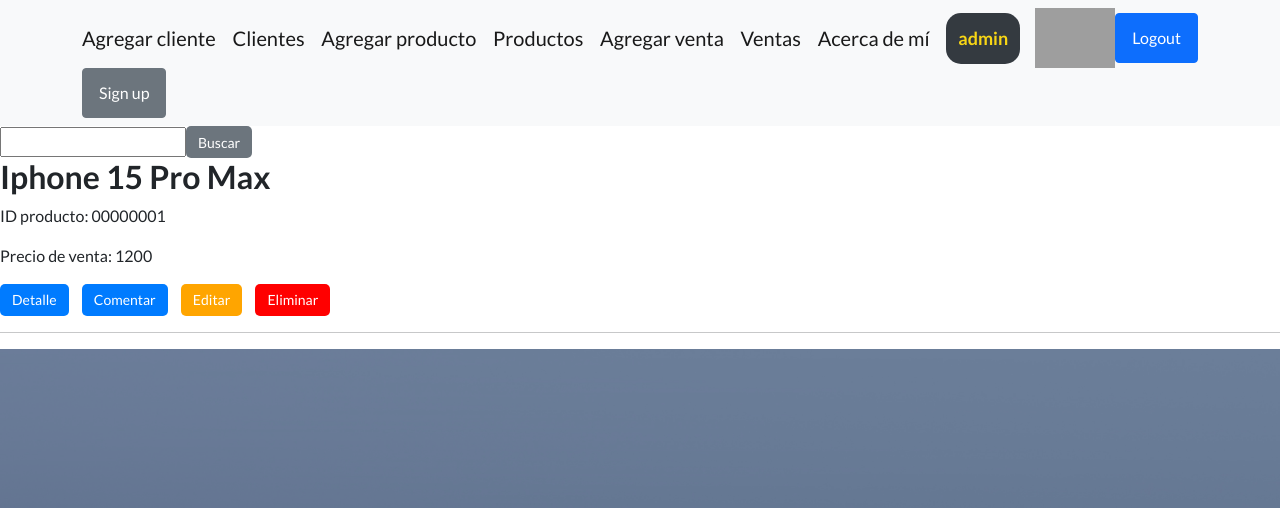
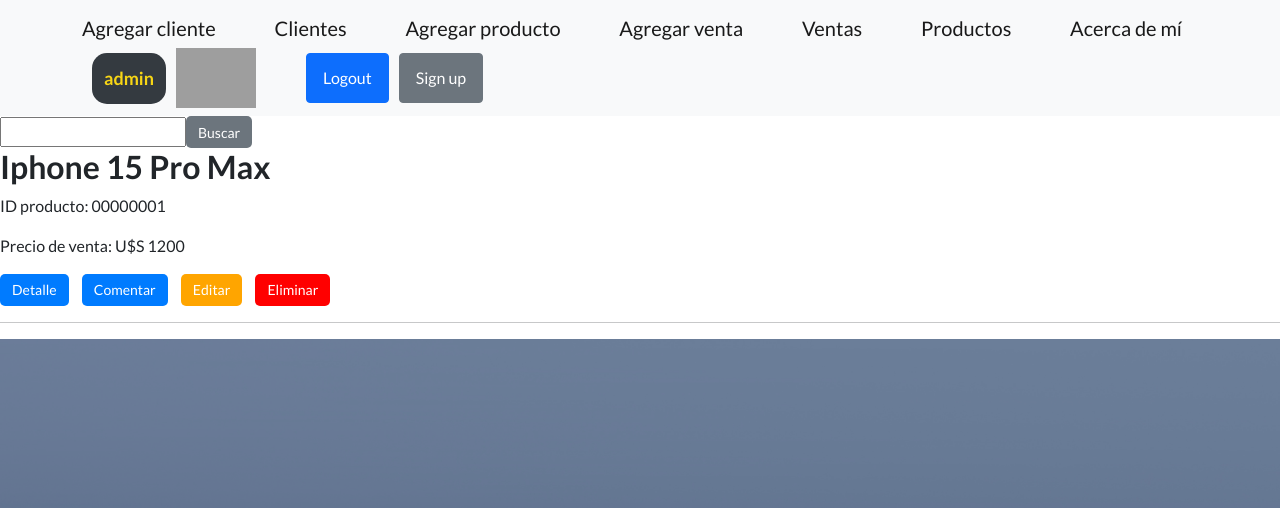
Before and after one commit to Fedemass1/Proyecto_final_python, a Django app: page /app/mostrar_productos/ in a window 1280 px wide. Shown: the top 508 px of the page. Run offline with Django 4.2, Linux system fonts and the light colour scheme; a user stored in the database is signed in; data comes from the database, SQL or seed files in the repository; both versions use the stored data as it was after the commit; some libraries are stand-ins or nearby versions; grey boxes are pictures that could not be loaded.

Commit message:
Version preliminar completa

```diff
--- a/accounts/urls.py
+++ b/accounts/urls.py
@@ -5,7 +5,6 @@
 
 urlpatterns = [
     path('login/', login_request, name='Login'),
-    # path('logout/', LogoutView.as_view(template_name="accounts/logout.html"), name='Logout'),
     path('logout/', CustomLogoutView.as_view(), name='Logout'),
     path('register/', register_request, name='Registro'),
     path('editar/', editar_request, name='Editar'),
--- a/templates/App/mostrar_productos.html
+++ b/templates/App/mostrar_productos.html
@@ -13,7 +13,7 @@
             <div class="producto-card">
                 <h2>{{ producto.titulo }}</h2>
                 <p>ID producto: {{ producto.id_producto }}</p>
-                <p>Precio de venta: {{ producto.precio_venta }}</p>
+                <p>Precio de venta: U$S {{ producto.precio_venta }}</p>
 
                 <div class="acciones">
                     <a class="btn btn-contenido" href="/app/producto/{{ producto.id }}">Detalle</a>
--- a/templates/base/navigation.html
+++ b/templates/base/navigation.html
@@ -1,39 +1,42 @@
 <nav class="navbar navbar-light bg-light static-top">
     <div class="container">
+        {% if user.is_staff %}
             <a class="navbar-brand" href="/app/clientes">Agregar cliente</a>
             <a class="navbar-brand" href="/app/mostrar_clientes">Clientes</a>
             <a class="navbar-brand" href="/app/productos">Agregar producto</a>
-        <a class="navbar-brand" href="/app/mostrar_productos">Productos</a>
             <a class="navbar-brand" href="/app/ventas">Agregar venta</a>
             <a class="navbar-brand" href="/app/mostrar_ventas">Ventas</a>
+        {% endif %}
+
+        <a class="navbar-brand" href="/app/mostrar_productos">Productos</a>
         <a class="navbar-brand" href="/app/about_me">Acerca de mí</a>
 
+        <div class="auth-buttons">
             {% if user.is_authenticated %}
                 <div class="user-info">
-                <a href="{% url 'Editar' %}" class="username">
+                    <a href="{% url 'Editar' %}" class="username" style="margin-left: 10px ; margin-right: 10px;">
                         <span style="color: #f8d615;">{{ user.get_username }}</span>
                     </a>
                     <a href="{% url 'Editar_avatar' %}">
-                    <img style="height: 60px" src="{{ user.avatar.imagen.url }}" alt="">
+                        <img style="height: 60px; margin-right: 50px;" src="{{ user.avatar.imagen.url }}" alt="">
                     </a>
                     <a class="btn btn-primary" href="{% url 'Logout' %}">Logout</a>
                 </div>
             {% else %}
                 <a class="btn btn-primary" href="{% url 'Login' %}">Login</a>
             {% endif %}
-
-        <a class="btn btn-secondary" href="{% url 'Registro' %}">Sign up</a>
+            <a class="btn btn-secondary btn-signup" href="{% url 'Registro' %}">Sign up</a>
+        </div>
     </div>
 </nav>
 
 <style>
-    .user-info {
+    .user-info, .auth-buttons {
         display: flex;
         align-items: center;
     }
 
     .username {
-        margin-right: 15px;
         text-decoration: none;
         font-weight: bold;
         font-size: 18px;
@@ -46,4 +49,12 @@
         color: #f8d615;
         display: inline-block;
     }
+
+    .btn-signup {
+        margin-left: 10px; /* Ajusta el margen según tus necesidades */
+    }
+
+    .btn-primary {
+        margin-left: 0; /* Elimina el margen izquierdo del botón de Logout */
+    }
 </style>
```
Also changed, not shown: templates/App/detalle_producto.html (+28 -18 lines), db.sqlite3, media/producto/Captura_de_pantalla_2023-12-10_164250.png (deleted), media/producto/Captura_de_pantalla_2023-12-10_164250_5eSQnJX.png (deleted), media/producto/Captura_de_pantalla_2023-12-10_164250_a0BPK6P.png (deleted), media/producto/guitarra.jpg (deleted), producto/guitarra.jpg (deleted). Lines whose indentation alone changed are shown as unchanged.
